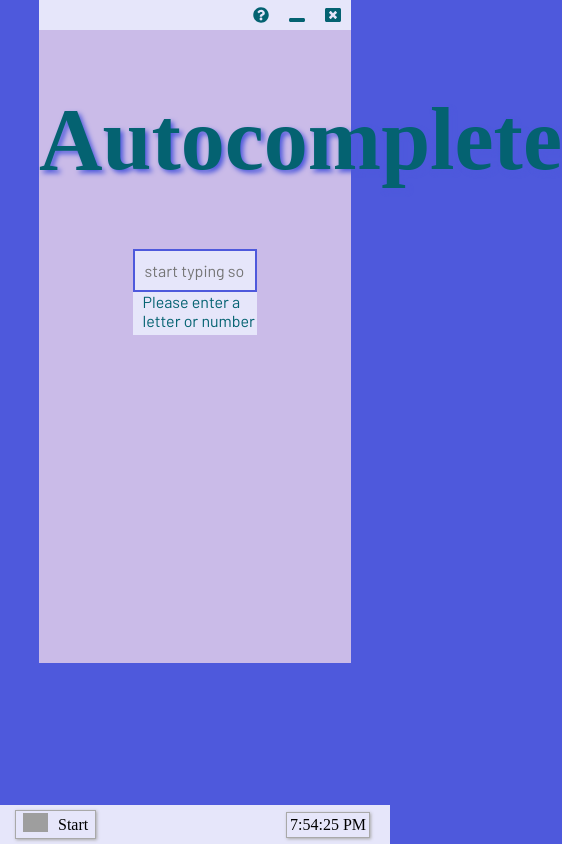
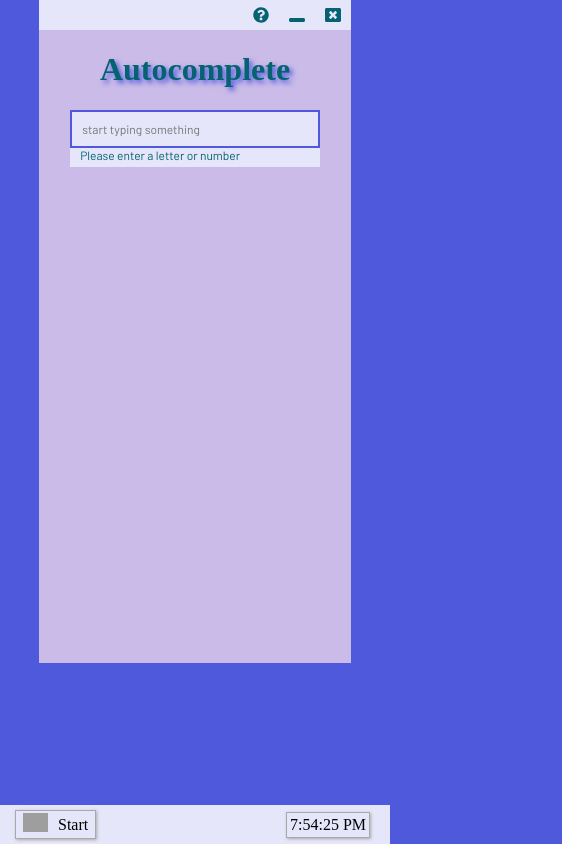
Before and after one commit to scrabblegenies/autocomplete, a React (Create React App) app: page / in a window 390 px wide. Shown: the whole page, 562 px wide, since content can reach past the window. Built offline with nearby package versions, Linux system fonts and the light colour scheme; grey boxes are pictures that could not be loaded; a web font is replaced by a local one.

Commit message:
we are responsive!

```diff
--- a/src/App.css
+++ b/src/App.css
@@ -154,7 +154,68 @@ img {
 }
 
 
-@media (max-width: 380px) {
+@media (max-width: 733px) {
+  h1 {
+  font-size: 5rem;
+}
+
+.inputsContainer {
+  width: 80%;
+}
+
+}
+
+
+
+
+@media (max-width: 698px) {
+.userOutput li {
+  font-family: 'Barlow', sans-serif;
+  color: #046271;
+  padding-left: 10px;
+  padding-bottom: 5px;
+  font-size: 0.75rem;
+}
+}
+
+@media (max-width: 669px) {
+
+  h1 {
+    font-size: 4rem;
+  }
+
+}
+
+@media (max-width: 578px) {
+  .inputsContainer {
+    width: 65%;
+  }
+}
+
+@media (max-width: 565px) {
+
+.userInput input {
+  font-size: 0.75rem;
+}
+
+}
+
+
+@media (max-width: 539px) {
+
+h1 {
+  font-size: 3rem;
+}
+}
+
+
+
+
+
+
+
+
+@media (max-width: 400px) {
   h1 {
     font-size: 2rem;
   }
```
